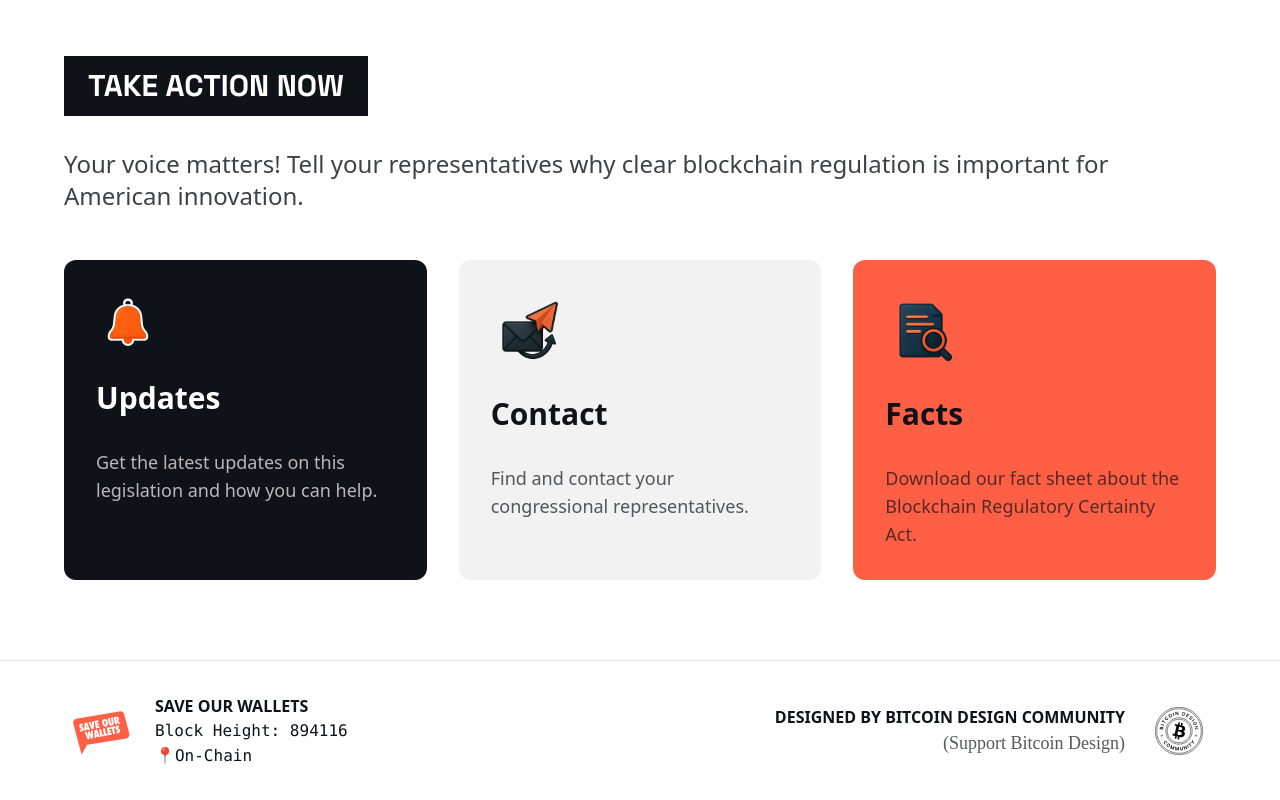
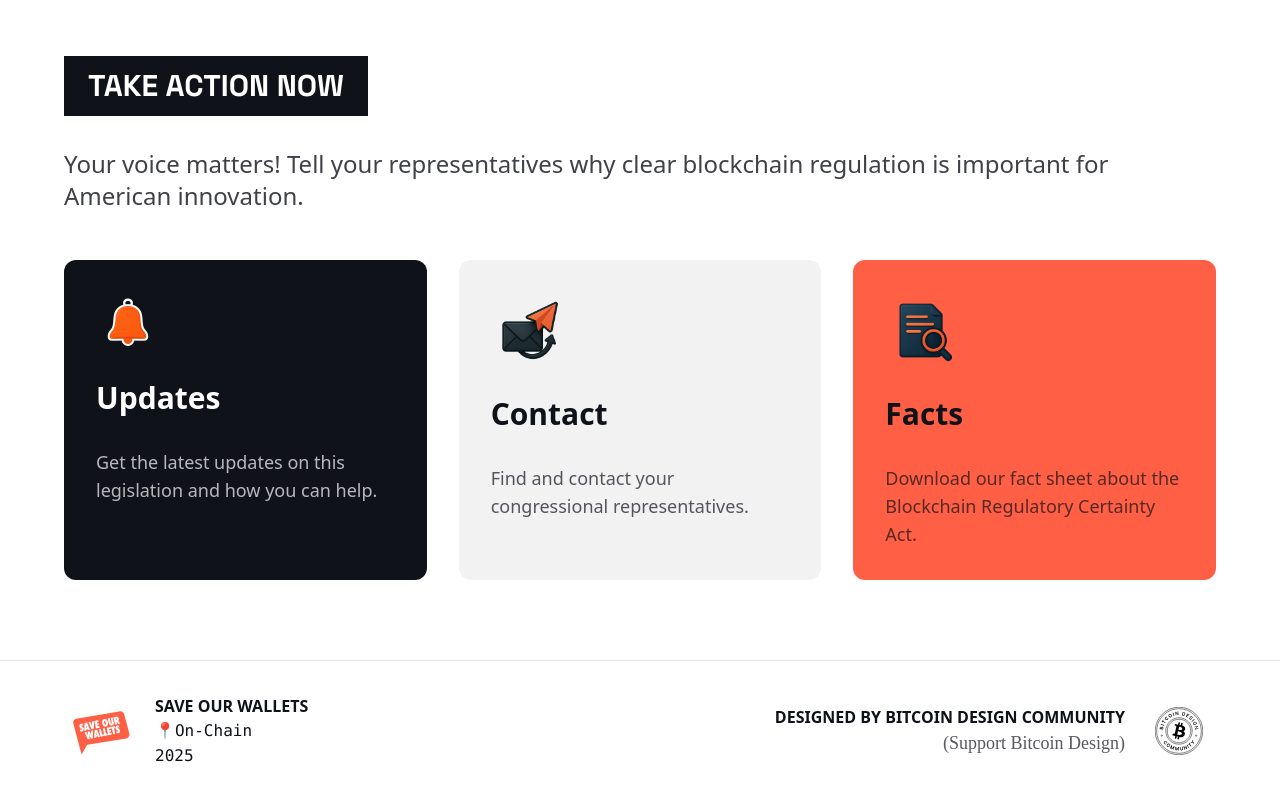
Before and after one commit to swedishfrenchpress/save-our-wallets, a Nuxt app: page / in a window 1280 px wide. Shown: the part 4677-5477 px from the top of the page. Built offline with nearby package versions, Linux system fonts and the light colour scheme.

Commit message:
updated footer to remove blockheight.

```diff
--- a/pages/index.vue
+++ b/pages/index.vue
@@ -458,9 +458,9 @@
             <div>
               SAVE OUR WALLETS
               <br>
-              <span class="font-mono font-normal">Block Height: 894116</span>
+               <span class="font-mono font-normal">📍On-Chain</span>
               <br>
-              <span class="font-mono font-normal">📍On-Chain</span>
+              <span class="font-mono font-normal">2025</span>
             </div>
           </div>
         </div>
```
